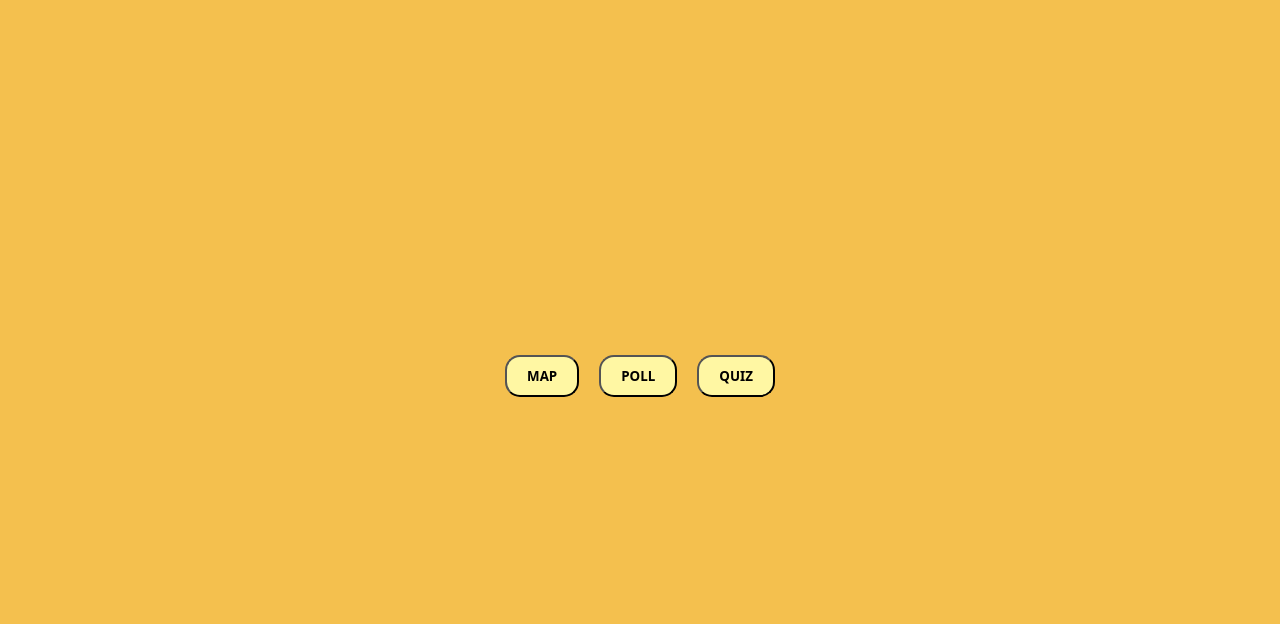
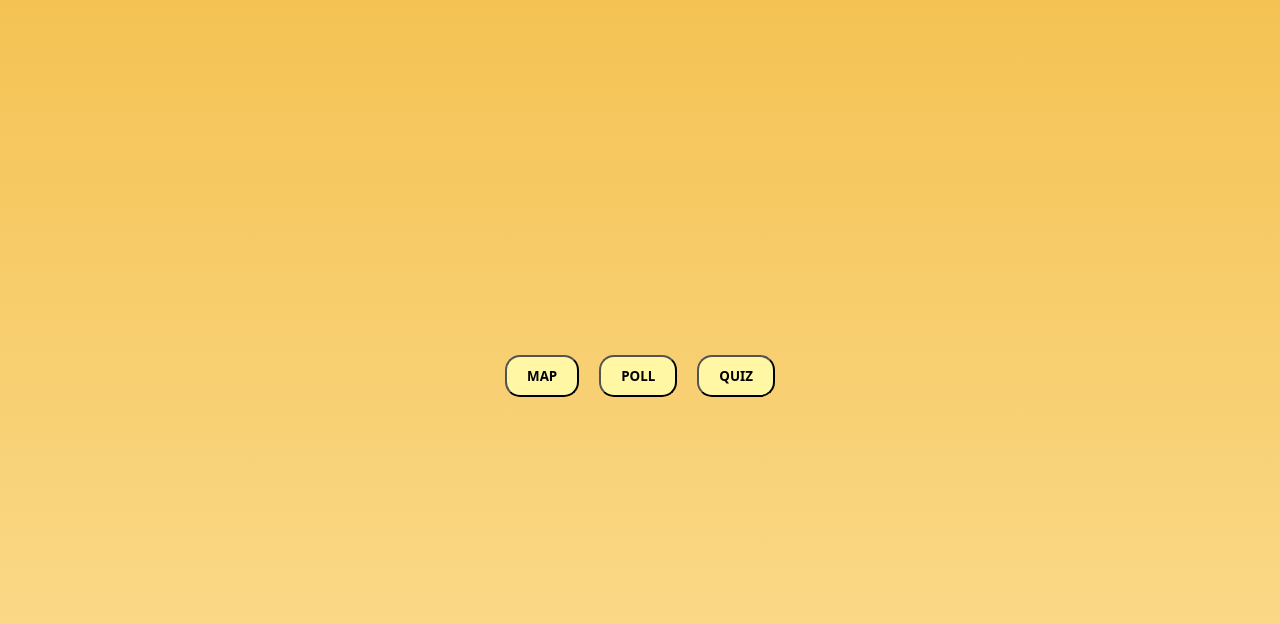
Before and after one commit to AustinMetalGearSlug/Group_15_Project, a plain HTML site: page mainpage/index.html in a window 1280 px wide. Shown: the part 66-690 px from the top of the page. Drawn offline with Linux system fonts and the light colour scheme.

Commit message:
mainpage updates

```diff
--- a/mainpage/css/mainpage.css
+++ b/mainpage/css/mainpage.css
@@ -4,7 +4,7 @@ body {
     display: flex;
     flex-direction: column;
     align-items: center;
-    background-color: rgb(244, 192, 78);
+    background: linear-gradient(to bottom, #f4c04e, #fbdc8f);
 }
 
 h1 {
```
